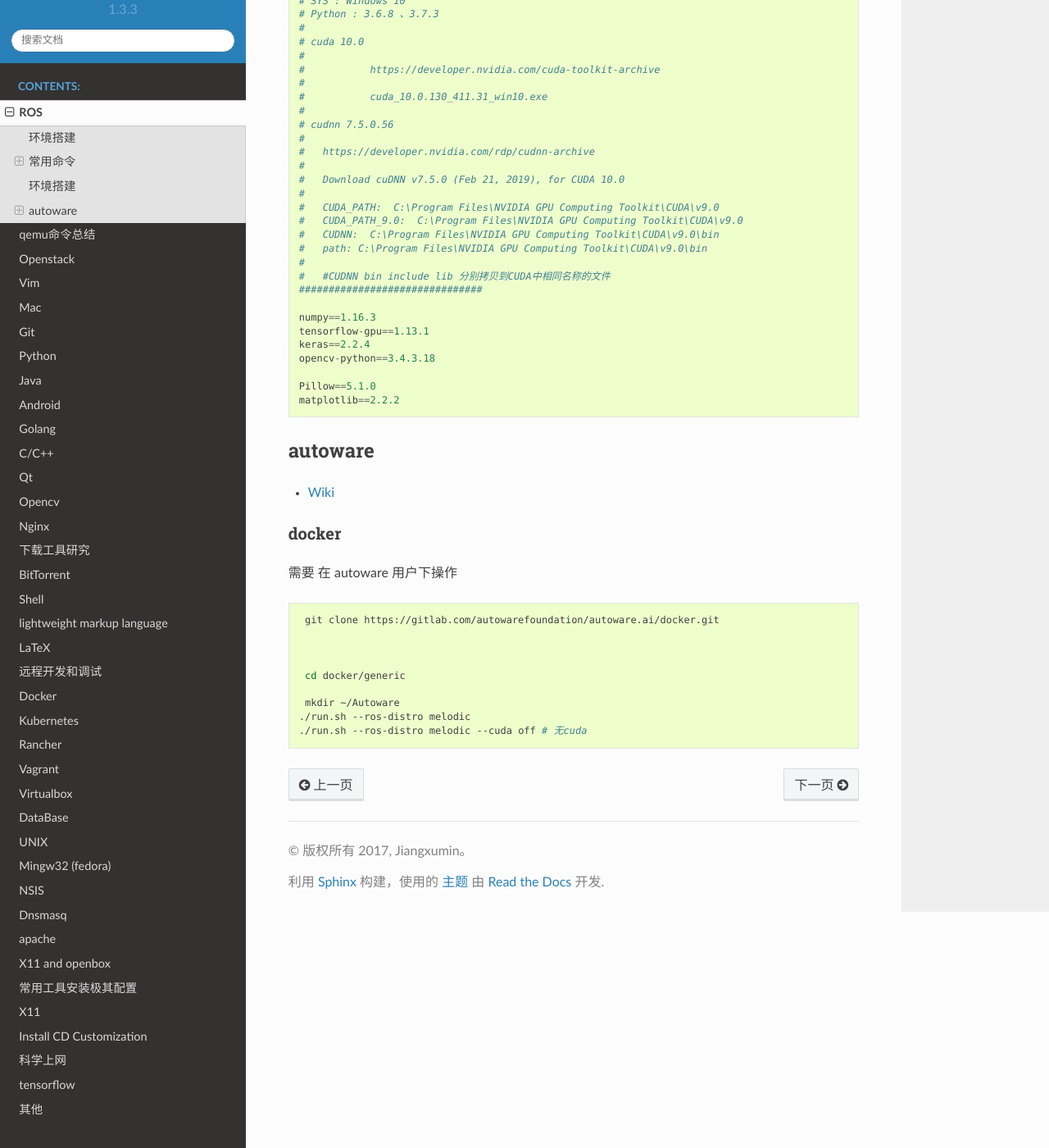
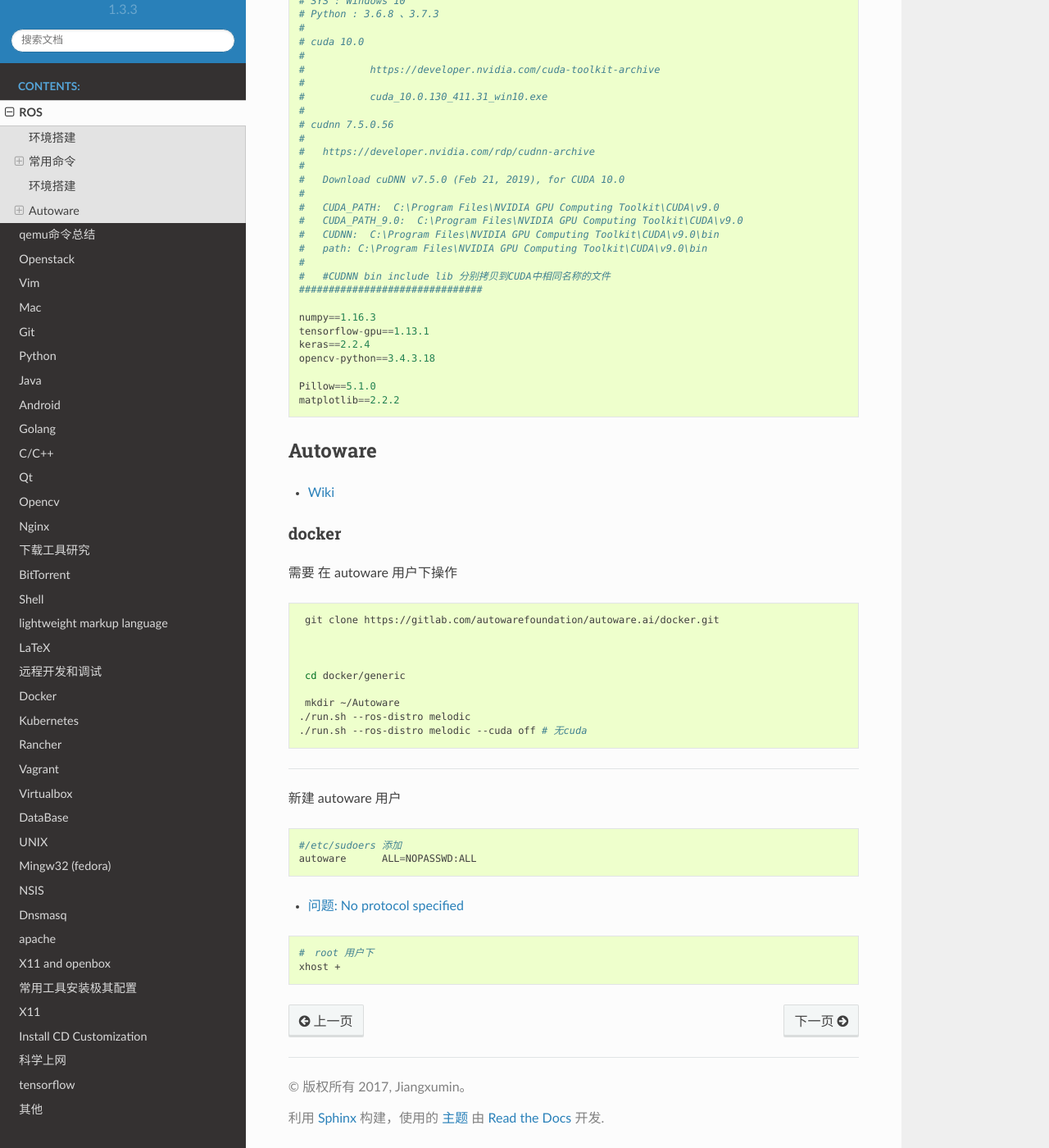
Before and after one commit to my-rds-store/my_space, a Sphinx documentation site: the page built from source/ros/index.rst, in a window 1280 px wide and 1400 px high, scrolled down 4601 px. Shown: the whole window at 82% size. Built offline with Sphinx 7.4.7 and the Read the Docs theme 2.0.0, drawn with Linux system fonts in a browser that asks for light colours.

Commit message:
update ...

```diff
--- a/source/ros/index.rst
+++ b/source/ros/index.rst
@@ -307,7 +307,7 @@
     matplotlib==2.2.2
 
 *************
-autoware
+Autoware
 *************
 
 * `Wiki <https://gitlab.com/autowarefoundation/autoware.ai/autoware/-/wikis/home>`_
@@ -329,3 +329,19 @@
      mkdir ~/Autoware
     ./run.sh --ros-distro melodic
     ./run.sh --ros-distro melodic --cuda off # 无cuda
+
+-------
+
+新建 autoware 用户
+
+.. code::
+
+    #/etc/sudoers 添加
+    autoware      ALL=NOPASSWD:ALL
+
+* `问题: No protocol specified  <https://blog.csdn.net/Niction69/article/details/78480675>`_
+
+.. code-block:: sh
+
+    #　root 用户下
+    xhost +
```
